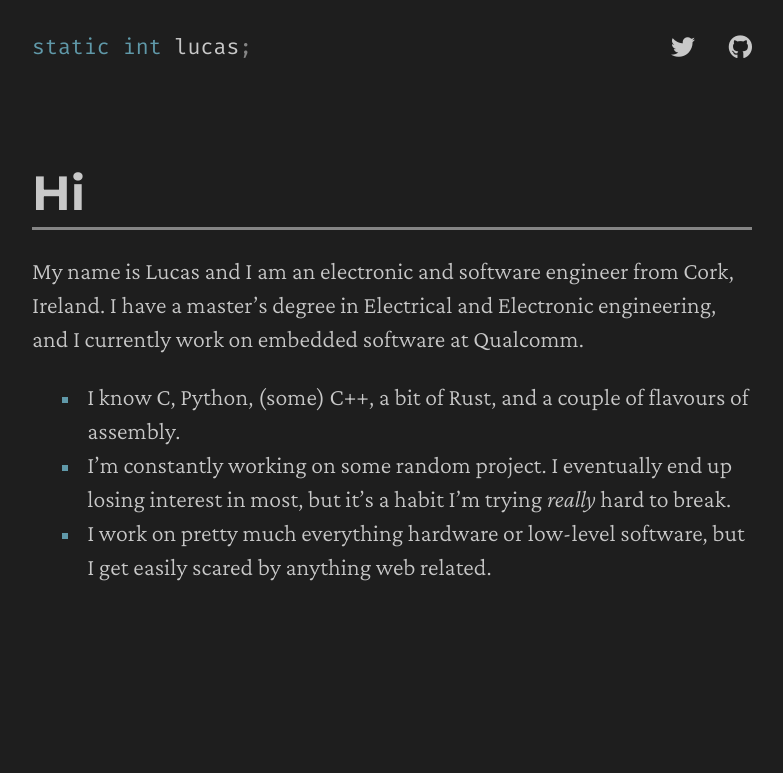
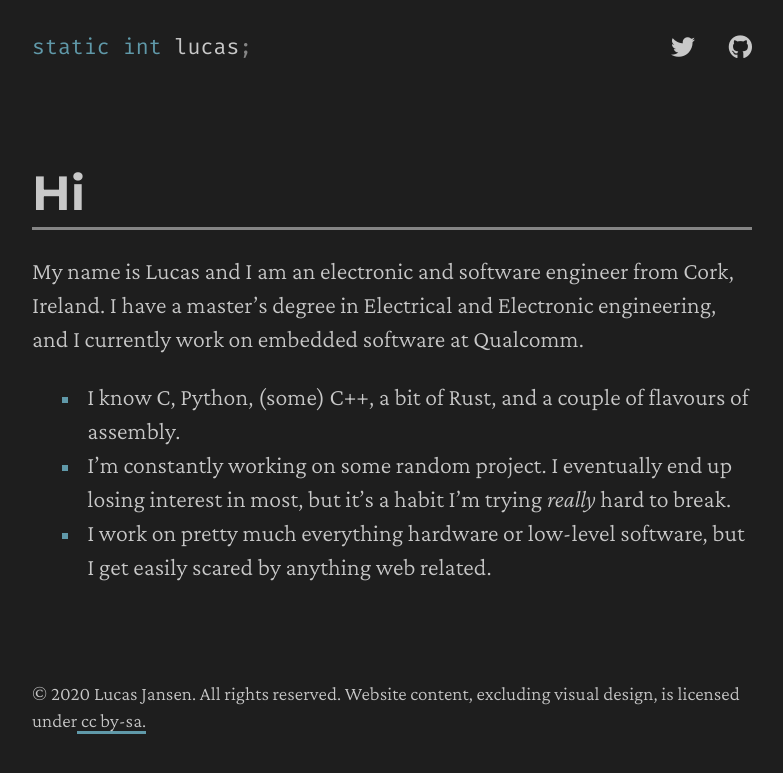
Before and after one commit to staticintlucas/staticintlucas.github.io, a Jekyll site: the page built from index.md, in a window 1280 px wide. Shown: the top 773 px of the page, without its empty margins (248-1031 px from the left). Built offline with Jekyll 4.4.1, drawn with Linux system fonts in a browser that asks for light colours; nearby versions of some CDN libraries; our own code applies the rules of GitHub Pages for plain Markdown files.

Commit message:
Add license files and copyright information

```diff
--- a/_config.yml
+++ b/_config.yml
@@ -75,6 +75,9 @@ theme: null
 # to override the default setting.
 exclude:
   - README.md
+  - LICENSE
+  - LICENSE-APACHE-2.0
+  - LICENSE-CC-BY-SA-4.0
 #   - Gemfile
 #   - Gemfile.lock
 #   - node_modules
--- /dev/null
+++ b/_includes/footer.html
@@ -0,0 +1,4 @@
+<footer>
+    &copy; 2020 Lucas Jansen. All rights reserved. Website content, excluding visual design, is
+    licensed under <a rel="license" href="http://creativecommons.org/licenses/by-sa/4.0/">cc by-sa</a>.
+</footer>
--- a/_layouts/default.html
+++ b/_layouts/default.html
@@ -11,5 +11,6 @@ layout: compress-html
         <article>
             {{ content }}
         </article>
+        {% include footer.html %}
     </body>
 </html>
--- a/_sass/main.scss
+++ b/_sass/main.scss
@@ -16,7 +16,6 @@ header, article, footer {
 }
 
 header {
-    position: relative;
     margin-bottom: $header-spacing;
 
     nav {
@@ -64,6 +63,11 @@ header {
             }
         }
     }
+}
+
+footer {
+    margin-top: $header-spacing;
+    font-size: $footer-font-size;
 }
 
 p, form, h1, h2, h3, h4, h5, h6, ul, ol, div.highlighter-rouge, table, blockquote, hr {
--- a/_sass/variables.scss
+++ b/_sass/variables.scss
@@ -36,6 +36,8 @@ $header-padding-h: 0.5em;
 $header-padding-v: 0.3em;
 $header-spacing: 4 * $font-size;
 
+$footer-font-size: 0.8 * $font-size;
+
 $underline-thickness: 1pt;
 $bullet-font-size: 0.8em;
 
```
Also changed, not shown: 3 other files.
